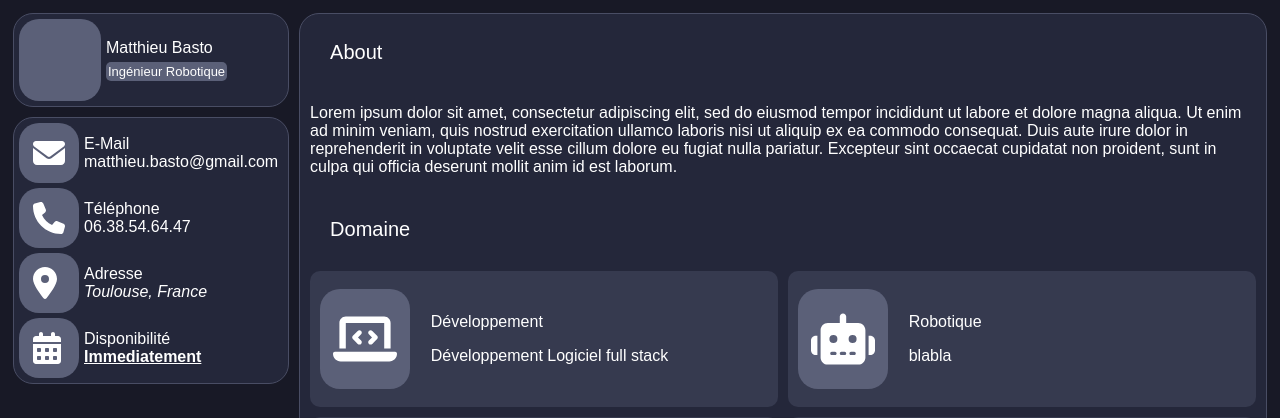
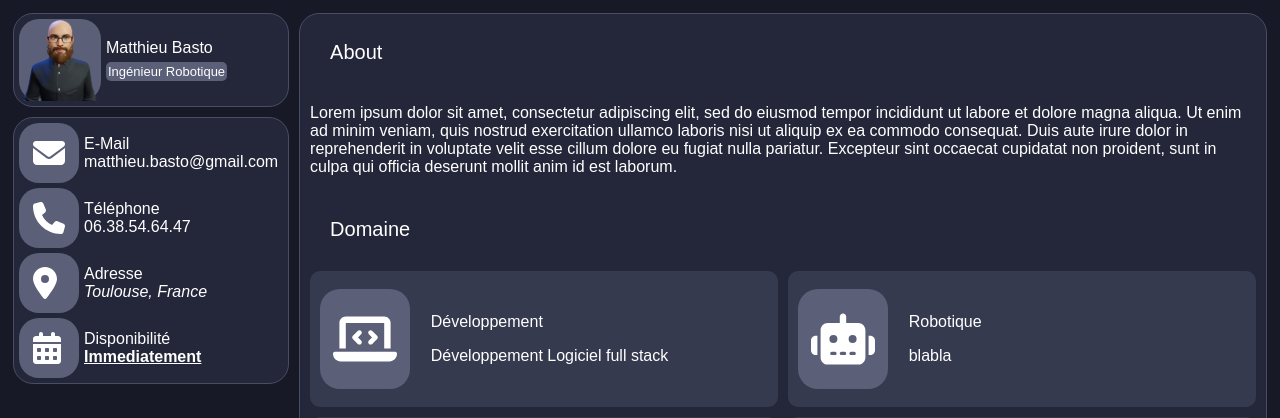
Before and after one commit to matthieu66100/matthieu66100.github.io, a PHP site: page / in a window 1280 px wide. Shown: the top 418 px of the page. Run offline with PHP 8.4, Linux system fonts and the light colour scheme.

Commit message:
avatar add

```diff
--- a/css/vcard.css
+++ b/css/vcard.css
@@ -17,9 +17,16 @@
 .profile-photo {
 	width: 82px;
 	height: 82px;
-	position: relative;
+	/* position: relative; */
 	background: #5B6078;
-	border-radius: 20px
+	border-radius: 20px;
+
+	display: flex;
+	justify-content: center;
+}
+.profile-photo img{
+
+
 }
 
 .profile-presentation {
--- a/index.html
+++ b/index.html
@@ -21,7 +21,7 @@
     <div class="v-card">
         <section class="profile-Up">
             <div class="profile-photo">
-                <!-- <img src="assets/images/avatar/demi_face_square.png" alt=""> -->
+                <img src="assets/images/avatar/demi_face_square.png" alt="">
             </div>
             <div class="profile-presentation">
                 <div class="MatthieuBasto">
```
